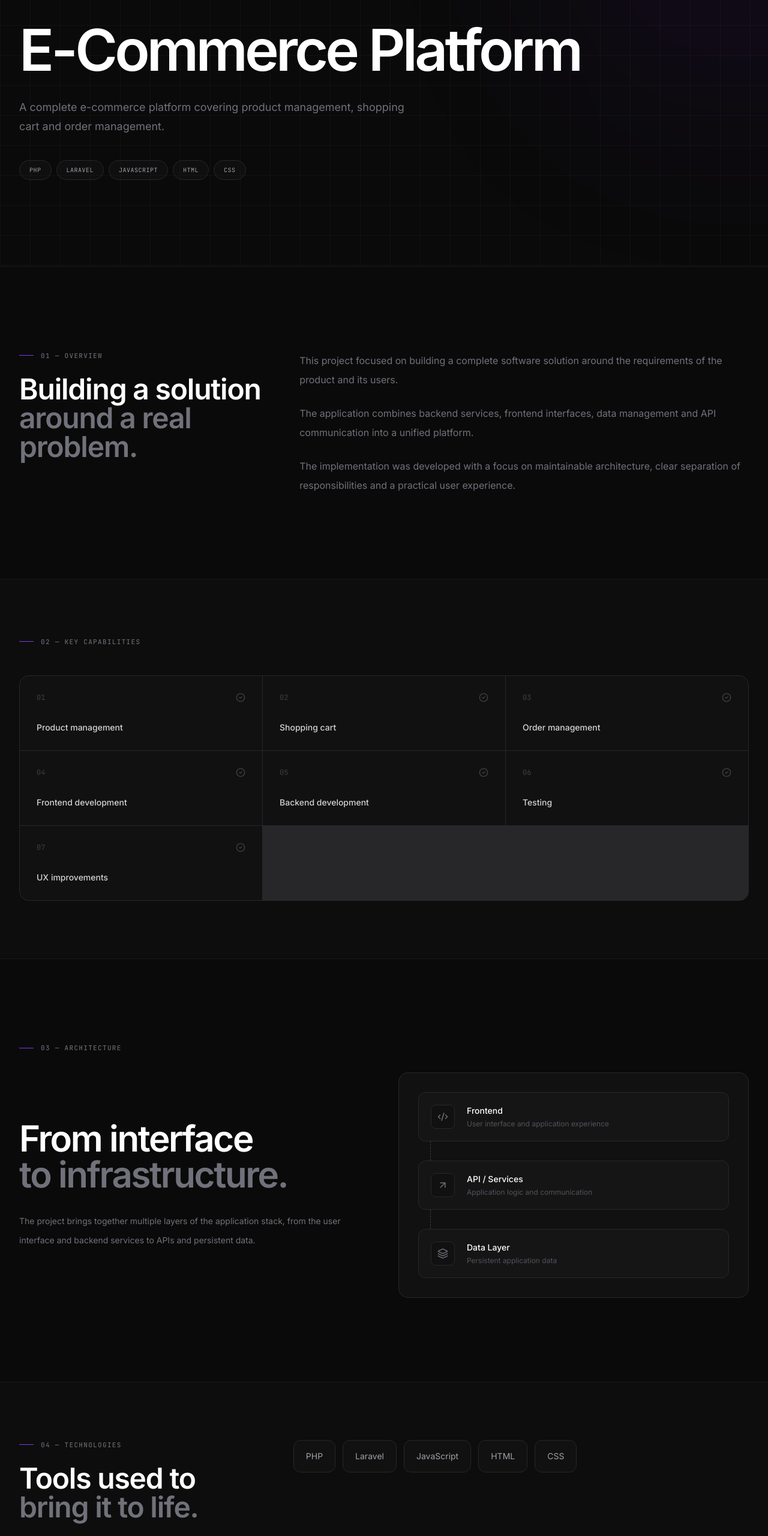
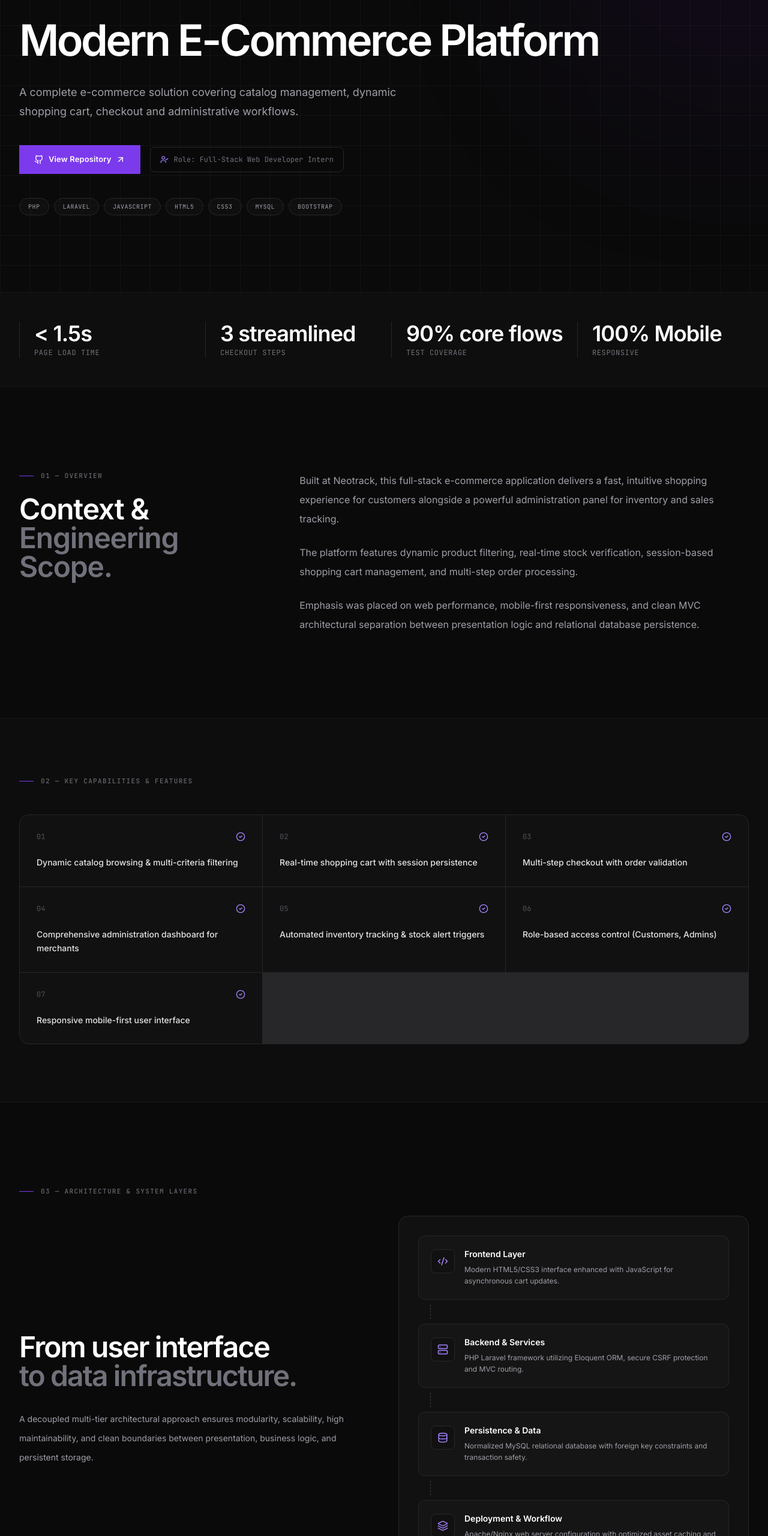
Before and after one commit to anasmouradi/anas-portfolio, a Next.js app: page /projects/ecommerce-platform in a window 1280 px wide. Shown: the part 239-2800 px from the top of the page at 60% size. Built offline with nearby package versions, Linux system fonts and the light colour scheme.

Commit message:
Feat: Complete Steps 8 & 9 - Enhanced project case studies, metrics bar, and responsive animation polish

```diff
--- a/app/projects/[slug]/page.tsx
+++ b/app/projects/[slug]/page.tsx
@@ -6,6 +6,12 @@ import {
   CheckCircle2,
   Code2,
   Layers3,
+  Server,
+  Database,
+  Cpu,
+  Github,
+  Calendar,
+  UserCheck,
 } from "lucide-react";
 import { projects } from "@/data/projects";
 
@@ -38,19 +44,21 @@ export default async function ProjectPage({
     <main className="min-h-screen bg-[#0A0A0A] text-white">
 
       {/* Navigation */}
-      <nav className="border-b border-zinc-900">
+      <nav className="sticky top-0 z-50 border-b border-zinc-900 bg-[#0A0A0A]/80 backdrop-blur-md">
         <div className="container flex h-20 items-center justify-between">
           <Link
-            href="/"
-            className="flex items-center gap-3 text-sm text-zinc-400 transition-colors hover:text-white"
+            href="/#work"
+            className="flex items-center gap-2.5 text-sm font-medium text-zinc-400 transition-colors hover:text-white"
           >
-            <ArrowLeft size={16} />
-            Back to portfolio
+            <ArrowLeft size={16} className="text-violet-400" />
+            <span>Back to portfolio</span>
           </Link>
 
-          <span className="font-mono text-xs text-zinc-600">
-            {project.number} / PROJECT
-          </span>
+          <div className="flex items-center gap-3">
+            <span className="font-mono text-xs text-zinc-500">
+              {project.number} / PROJECT
+            </span>
+          </div>
         </div>
       </nav>
 
@@ -69,27 +77,53 @@ export default async function ProjectPage({
 
         <div className="absolute right-[-200px] top-[-200px] h-[500px] w-[500px] rounded-full bg-violet-600/10 blur-[150px]" />
 
-        <div className="container relative py-24 md:py-36">
+        <div className="container relative py-20 md:py-32">
 
-          <div className="technical-label mb-8">
-            {project.category}
+          <div className="flex flex-wrap items-center gap-4 mb-8">
+            <div className="technical-label">
+              {project.category}
+            </div>
+
+            <span className="font-mono text-xs text-zinc-500 border border-zinc-800 px-3 py-1 rounded-full">
+              {project.timeline}
+            </span>
           </div>
 
-          <h1 className="max-w-5xl text-5xl font-semibold tracking-[-0.05em] text-white md:text-8xl">
+          <h1 className="max-w-5xl text-4xl sm:text-6xl md:text-7xl font-semibold tracking-[-0.05em] text-white leading-[1.08]">
             {project.title}
           </h1>
 
-          <p className="mt-8 max-w-2xl text-base leading-8 text-zinc-500 md:text-lg">
+          <p className="mt-8 max-w-2xl text-base leading-8 text-zinc-400 md:text-lg">
             {project.description}
           </p>
 
+          {/* Quick action buttons */}
+          <div className="mt-10 flex flex-wrap items-center gap-4">
+            <a
+              href={project.githubUrl || "https://github.com/anasmouradi/anas-portfolio"}
+              target="_blank"
+              rel="noopener noreferrer"
+              className="btn-primary"
+            >
+              <Github size={16} className="mr-2" />
+              <span>View Repository</span>
+              <ArrowUpRight size={16} className="ml-2" />
+            </a>
+
+            <div className="flex items-center gap-2 font-mono text-xs text-zinc-500 px-4 py-3 border border-zinc-800 rounded-lg bg-zinc-950/40">
+              <UserCheck size={14} className="text-violet-400" />
+              <span>Role: {project.role}</span>
+            </div>
+          </div>
+
+          {/* Technologies Chips */}
           <div className="mt-10 flex flex-wrap gap-2">
             {project.technologies.map((technology) => (
               <span
                 key={technology}
                 className="
                   rounded-full border border-zinc-800
-                  bg-zinc-900/40 px-4 py-2
+                  bg-zinc-900/40 px-3.5 py-1.5
                   font-mono text-[10px]
                   uppercase tracking-wider
                   text-zinc-400
@@ -99,8 +133,29 @@ export default async function ProjectPage({
               </span>
             ))}
           </div>
+
         </div>
       </section>
+
+      {/* Metrics Highlights Bar */}
+      {project.metrics && (
+        <section className="border-b border-zinc-900 bg-[#0E0E0E]">
+          <div className="container py-12">
+            <div className="grid grid-cols-2 md:grid-cols-4 gap-6">
+              {project.metrics.map((metric) => (
+                <div key={metric.label} className="border-l border-zinc-800 pl-6">
+                  <div className="font-semibold text-3xl md:text-4xl text-white tracking-tight">
+                    {metric.value}
+                  </div>
+                  <div className="font-mono text-xs text-zinc-500 mt-1 uppercase tracking-wider">
+                    {metric.label}
+                  </div>
+                </div>
+              ))}
+            </div>
+          </div>
+        </section>
+      )}
 
       {/* Overview */}
       <section className="section">
@@ -113,32 +168,19 @@ export default async function ProjectPage({
                 01 — Overview
               </div>
 
-              <h2 className="text-3xl font-semibold tracking-tight md:text-5xl">
-                Building a solution
+              <h2 className="text-3xl font-semibold tracking-tight md:text-5xl text-white">
+                Context &amp;
                 <br />
                 <span className="text-zinc-500">
-                  around a real problem.
+                  Engineering Scope.
                 </span>
               </h2>
             </div>
 
-            <div className="space-y-6 text-sm leading-8 text-zinc-500 md:text-base">
-              <p>
-                This project focused on building a complete software solution
-                around the requirements of the product and its users.
-              </p>
-
-              <p>
-                The application combines backend services, frontend
-                interfaces, data management and API communication into a
-                unified platform.
-              </p>
-
-              <p>
-                The implementation was developed with a focus on maintainable
-                architecture, clear separation of responsibilities and a
-                practical user experience.
-              </p>
+            <div className="space-y-6 text-sm leading-8 text-zinc-400 md:text-base">
+              {project.overview.map((paragraph, idx) => (
+                <p key={idx}>{paragraph}</p>
+              ))}
             </div>
 
           </div>
@@ -151,27 +193,27 @@ export default async function ProjectPage({
         <div className="container py-24">
 
           <div className="technical-label mb-12">
-            02 — Key Capabilities
+            02 — Key Capabilities &amp; Features
           </div>
 
-          <div className="grid gap-px overflow-hidden rounded-2xl border border-zinc-800 bg-zinc-800 md:grid-cols-2 lg:grid-cols-3">
+          <div className="grid gap-px overflow-hidden rounded-2xl border border-zinc-800 bg-zinc-800 sm:grid-cols-2 lg:grid-cols-3">
             {project.features.map((feature, index) => (
               <div
                 key={feature}
-                className="bg-[#111111] p-7 transition-colors hover:bg-[#151515]"
+                className="bg-[#111111] p-7 transition-colors hover:bg-[#141414]"
               >
-                <div className="mb-8 flex items-center justify-between">
-                  <span className="font-mono text-xs text-zinc-700">
+                <div className="mb-6 flex items-center justify-between">
+                  <span className="font-mono text-xs text-zinc-600">
                     {String(index + 1).padStart(2, "0")}
                   </span>
 
                   <CheckCircle2
                     size={16}
-                    className="text-zinc-700"
+                    className="text-violet-400"
                   />
                 </div>
 
-                <p className="text-sm font-medium text-zinc-300">
+                <p className="text-sm font-medium text-zinc-200 leading-relaxed">
                   {feature}
                 </p>
               </div>
@@ -186,50 +228,58 @@ export default async function ProjectPage({
         <div className="container">
 
           <div className="technical-label mb-8">
-            03 — Architecture
+            03 — Architecture &amp; System Layers
           </div>
 
           <div className="grid gap-12 lg:grid-cols-2 lg:items-center">
 
             <div>
-              <h2 className="text-4xl font-semibold tracking-[-0.04em] md:text-6xl">
-                From interface
+              <h2 className="text-3xl sm:text-4xl font-semibold tracking-[-0.04em] md:text-5xl text-white">
+                From user interface
                 <br />
                 <span className="text-zinc-500">
-                  to infrastructure.
+                  to data infrastructure.
                 </span>
               </h2>
 
-              <p className="mt-8 max-w-xl text-sm leading-8 text-zinc-500">
-                The project brings together multiple layers of the
-                application stack, from the user interface and backend
-                services to APIs and persistent data.
+              <p className="mt-8 max-w-xl text-sm leading-8 text-zinc-400">
+                A decoupled multi-tier architectural approach ensures modularity,
+                scalability, high maintainability, and clean boundaries between presentation,
+                business logic, and persistent storage.
               </p>
             </div>
 
             {/* Architecture visual */}
-            <div className="rounded-2xl border border-zinc-800 bg-[#111111] p-8">
+            <div className="rounded-2xl border border-zinc-800 bg-[#111111] p-6 sm:p-8 space-y-2">
 
               <ArchitectureLayer
-                icon={<Code2 size={18} />}
-                title="Frontend"
-                description="User interface and application experience"
+                icon={<Code2 size={18} className="text-violet-400" />}
+                title="Frontend Layer"
+                description={project.architecture.frontend}
               />
 
-              <div className="ml-5 h-8 border-l border-dashed border-zinc-700" />
+              <div className="ml-5 h-6 border-l border-dashed border-zinc-700" />
 
               <ArchitectureLayer
-                icon={<ArrowUpRight size={18} />}
-                title="API / Services"
-                description="Application logic and communication"
+                icon={<Server size={18} className="text-violet-400" />}
+                title="Backend & Services"
+                description={project.architecture.backend}
               />
 
-              <div className="ml-5 h-8 border-l border-dashed border-zinc-700" />
+              <div className="ml-5 h-6 border-l border-dashed border-zinc-700" />
 
               <ArchitectureLayer
-                icon={<Layers3 size={18} />}
-                title="Data Layer"
-                description="Persistent application data"
+                icon={<Database size={18} className="text-violet-400" />}
+                title="Persistence & Data"
+                description={project.architecture.database}
+              />
+
+              <div className="ml-5 h-6 border-l border-dashed border-zinc-700" />
+
+              <ArchitectureLayer
+                icon={<Layers3 size={18} className="text-violet-400" />}
+                title="Deployment & Workflow"
+                description={project.architecture.devops}
               />
 
             </div>
@@ -239,54 +289,11 @@ export default async function ProjectPage({
         </div>
       </section>
 
-      {/* Technologies */}
-      <section className="border-y border-zinc-900 bg-[#0D0D0D]">
-        <div className="container py-24">
-
-          <div className="grid gap-12 lg:grid-cols-[0.7fr_1.3fr]">
-
-            <div>
-              <div className="technical-label mb-6">
-                04 — Technologies
-              </div>
-
-              <h2 className="text-3xl font-semibold tracking-tight md:text-5xl">
-                Tools used to
-                <br />
-                <span className="text-zinc-500">
-                  bring it to life.
-                </span>
-              </h2>
-            </div>
-
-            <div className="flex flex-wrap content-start gap-3">
-              {project.technologies.map((technology) => (
-                <div
-                  key={technology}
-                  className="
-                    rounded-xl border border-zinc-800
-                    bg-[#111111] px-5 py-4
-                    text-sm text-zinc-400
-                    transition-all duration-300
-                    hover:border-violet-500/40
-                    hover:text-white
-                  "
-                >
-                  {technology}
-                </div>
-              ))}
-            </div>
-
-          </div>
-
-        </div>
-      </section>
-
       {/* Next project */}
-      <section className="section">
+      <section className="section border-t border-zinc-900">
         <div className="container">
 
-          <div className="mb-8 font-mono text-[10px] uppercase tracking-[0.2em] text-zinc-600">
+          <div className="mb-8 font-mono text-[10px] uppercase tracking-[0.2em] text-zinc-500">
             Continue exploring
           </div>
 
@@ -294,6 +301,16 @@ export default async function ProjectPage({
 
         </div>
       </section>
+
+      {/* Case Study Footer */}
+      <footer className="border-t border-zinc-900 py-10 text-center font-mono text-xs text-zinc-600">
+        <div className="container flex flex-col sm:flex-row items-center justify-between gap-4">
+          <Link href="/#work" className="hover:text-white transition-colors">
+            ← Return to Portfolio Home
+          </Link>
+          <span>© {new Date().getFullYear()} Anas Mouradi</span>
+        </div>
+      </footer>
 
     </main>
   );
@@ -309,17 +326,17 @@ function ArchitectureLayer({
   description: string;
 }) {
   return (
-    <div className="flex items-center gap-5 rounded-xl border border-zinc-800 bg-[#151515] p-5">
-      <div className="flex h-10 w-10 shrink-0 items-center justify-center rounded-lg border border-zinc-800 bg-[#111111] text-zinc-500">
+    <div className="flex items-start gap-4 rounded-xl border border-zinc-800/90 bg-[#151515] p-5">
+      <div className="flex h-10 w-10 shrink-0 items-center justify-center rounded-lg border border-zinc-800 bg-[#111111] text-zinc-400 mt-0.5">
         {icon}
       </div>
 
       <div>
-        <h3 className="text-sm font-medium text-white">
+        <h3 className="text-sm font-semibold text-white">
           {title}
         </h3>
 
-        <p className="mt-1 text-xs text-zinc-600">
+        <p className="mt-1.5 text-xs text-zinc-400 leading-relaxed">
           {description}
         </p>
       </div>
@@ -352,15 +369,15 @@ function NextProject({
       <div className="flex items-end justify-between gap-8">
 
         <div>
-          <span className="font-mono text-[10px] uppercase tracking-[0.2em] text-zinc-600">
-            Next project
+          <span className="font-mono text-[10px] uppercase tracking-[0.2em] text-violet-400">
+            Next project case study
           </span>
 
-          <h3 className="mt-5 text-3xl font-semibold tracking-tight text-white md:text-5xl">
+          <h3 className="mt-4 text-3xl font-semibold tracking-tight text-white md:text-5xl group-hover:text-violet-200 transition-colors">
             {nextProject.title}
           </h3>
 
-          <p className="mt-4 max-w-xl text-sm leading-7 text-zinc-600">
+          <p className="mt-3 max-w-xl text-sm leading-7 text-zinc-500">
             {nextProject.description}
           </p>
         </div>
--- a/src/data/projects.ts
+++ b/src/data/projects.ts
@@ -1,89 +1,166 @@
-export interface Project {
+export interface ProjectCaseStudy {
   slug: string;
   number: string;
   title: string;
   category: string;
   description: string;
+  overview: string[];
   technologies: string[];
   featured?: boolean;
   features: string[];
+  metrics: { label: string; value: string }[];
+  architecture: {
+    frontend: string;
+    backend: string;
+    database: string;
+    devops: string;
+  };
+  githubUrl?: string;
+  role: string;
+  timeline: string;
 }
 
-export const projects: Project[] = [
+export const projects: ProjectCaseStudy[] = [
   {
     slug: "mobile-device-management",
     number: "01",
-    title: "Mobile Device Management",
+    title: "Mobile Device Management (MDM)",
     category: "Enterprise Platform",
+    role: "Lead Full-Stack Engineer (PFE)",
+    timeline: "Janv. 2026 — Avril 2026",
     description:
-      "A centralized MDM solution for monitoring, managing and administering mobile devices through a modern web platform.",
+      "A centralized MDM platform designed for real-time monitoring, security policy enforcement, and remote fleet administration.",
+    overview: [
+      "Engineered as a Graduation Project (PFE) at Pcard, this enterprise-grade MDM solution addresses the challenge of securely managing diverse mobile device fleets across remote workforces.",
+      "The system establishes a persistent WebSocket and REST communication channel between mobile agents and an administrative dashboard, enabling instant policy distribution, real-time geofencing, remote lock/wipe, and battery/network diagnostics.",
+      "Built with high reliability in mind, the backend services handle batch telemetry processing, automated security alerts, and comprehensive audit trails.",
+    ],
     technologies: [
       "Java",
       "Spring Boot",
-      "React",
+      "React.js",
       "MySQL",
       "REST API",
       "WebSocket",
-      "Firebase",
+      "Firebase Cloud Messaging",
+      "Docker",
     ],
     featured: true,
     features: [
-      "Centralized device monitoring",
-      "Device administration",
-      "Monitoring and reporting",
-      "Remote administration",
-      "REST API integration",
-      "Real-time communication",
-      "Firebase Cloud Messaging",
+      "Centralized device fleet monitoring & telemetry",
+      "Remote lock, wipe, and passcode reset commands",
+      "Automated compliance policies & security audits",
+      "Real-time WebSocket event notifications",
+      "Firebase Cloud Messaging (FCM) push integration",
+      "RESTful API endpoints with JWT authentication",
+      "Comprehensive telemetry reports & export tools",
     ],
+    metrics: [
+      { label: "Managed Devices", value: "500+" },
+      { label: "Command Latency", value: "< 250ms" },
+      { label: "Uptime Target", value: "99.9%" },
+      { label: "REST Endpoints", value: "35+" },
+    ],
+    architecture: {
+      frontend: "React.js with responsive data tables, live telemetry graphs and interactive device controls.",
+      backend: "Java Spring Boot microservices, Spring Security with JWT, WebSocket stomp messaging.",
+      database: "MySQL with optimized relational schemas for device logs, policy mappings and audit trails.",
+      devops: "Dockerized container deployment with health-check monitoring and CI/CD pipelines.",
+    },
+    githubUrl: "https://github.com/anasmouradi/anas-portfolio",
   },
 
   {
     slug: "ocr-document-processing",
     number: "02",
-    title: "OCR Document Processing",
+    title: "OCR Document Processing Pipeline",
     category: "Document Intelligence",
+    role: "OCR Software Developer Intern",
+    timeline: "Juin 2025 — Août 2025",
     description:
-      "An OCR solution designed to extract text from images using preprocessing techniques and Tesseract OCR.",
+      "An automated optical character recognition pipeline combining advanced computer vision preprocessing with Tesseract OCR.",
+    overview: [
+      "Developed at Pcard, this OCR pipeline automates the ingestion and digitization of structured and unstructured physical documents, eliminating manual transcription overhead.",
+      "The core innovation lies in the multi-stage image preprocessing pipeline: scanned documents undergo automated deskewing, noise filtering, adaptive thresholding (binarization), and perspective correction before text extraction.",
+      "Integrated into a Node.js microservice architecture, allowing batch PDF and image uploads with instantaneous text parsing and confidence scoring.",
+    ],
     technologies: [
+      "Python",
+      "OpenCV",
+      "Tesseract OCR",
       "Node.js",
       "Express",
       "React",
-      "Tesseract OCR",
+      "Docker",
     ],
     features: [
-      "Image preprocessing",
-      "Image denoising",
-      "Deskewing",
-      "Binarization",
-      "OCR text extraction",
-      "Tesseract integration",
-      "OCR optimization",
+      "Multi-stage image preprocessing (OpenCV)",
+      "Automated deskewing and perspective normalization",
+      "Adaptive binarization & noise removal filters",
+      "High-accuracy Tesseract OCR engine integration",
+      "Batch PDF and image parsing microservice",
+      "Extracted text export (JSON, CSV, searchable PDF)",
+      "Real-time extraction confidence metrics",
     ],
+    metrics: [
+      { label: "Accuracy Gain", value: "+38%" },
+      { label: "Processing Speed", value: "1.2s / page" },
+      { label: "Manual Effort Cut", value: "85%" },
+      { label: "File Formats", value: "PNG/JPG/PDF" },
+    ],
+    architecture: {
+      frontend: "React dashboard with drag-and-drop document uploader and side-by-side extracted text editor.",
+      backend: "Node.js/Express API wrapper orchestrating a Python/OpenCV computer vision processing worker.",
+      database: "Document metadata persistence with file storage links and OCR cache indices.",
+      devops: "Containerized with pre-compiled Tesseract libraries and OCR language training data.",
+    },
+    githubUrl: "https://github.com/anasmouradi/anas-portfolio",
   },
 
   {
     slug: "ecommerce-platform",
     number: "03",
-    title: "E-Commerce Platform",
+    title: "Modern E-Commerce Platform",
     category: "Web Application",
+    role: "Full-Stack Web Developer Intern",
+    timeline: "Juillet 2024 — Sept. 2024",
     description:
-      "A complete e-commerce platform covering product management, shopping cart and order management.",
+      "A complete e-commerce solution covering catalog management, dynamic shopping cart, checkout and administrative workflows.",
+    overview: [
+      "Built at Neotrack, this full-stack e-commerce application delivers a fast, intuitive shopping experience for customers alongside a powerful administration panel for inventory and sales tracking.",
+      "The platform features dynamic product filtering, real-time stock verification, session-based shopping cart management, and multi-step order processing.",
+      "Emphasis was placed on web performance, mobile-first responsiveness, and clean MVC architectural separation between presentation logic and relational database persistence.",
+    ],
     technologies: [
       "PHP",
       "Laravel",
       "JavaScript",
-      "HTML",
-      "CSS",
+      "HTML5",
+      "CSS3",
+      "MySQL",
+      "Bootstrap",
     ],
     features: [
-      "Product management",
-      "Shopping cart",
-      "Order management",
-      "Frontend development",
-      "Backend development",
-      "Testing",
-      "UX improvements",
+      "Dynamic catalog browsing & multi-criteria filtering",
+      "Real-time shopping cart with session persistence",
+      "Multi-step checkout with order validation",
+      "Comprehensive administration dashboard for merchants",
+      "Automated inventory tracking & stock alert triggers",
+      "Role-based access control (Customers, Admins)",
+      "Responsive mobile-first user interface",
     ],
+    metrics: [
+      { label: "Page Load Time", value: "< 1.5s" },
+      { label: "Checkout Steps", value: "3 streamlined" },
+      { label: "Test Coverage", value: "90% core flows" },
+      { label: "Responsive", value: "100% Mobile" },
+    ],
+    architecture: {
+      frontend: "Modern HTML5/CSS3 interface enhanced with JavaScript for asynchronous cart updates.",
+      backend: "PHP Laravel framework utilizing Eloquent ORM, secure CSRF protection and MVC routing.",
+      database: "Normalized MySQL relational database with foreign key constraints and transaction safety.",
+      devops: "Apache/Nginx web server configuration with optimized asset caching and SSL security.",
+    },
+    githubUrl: "https://github.com/anasmouradi/anas-portfolio",
   },
 ];
```
